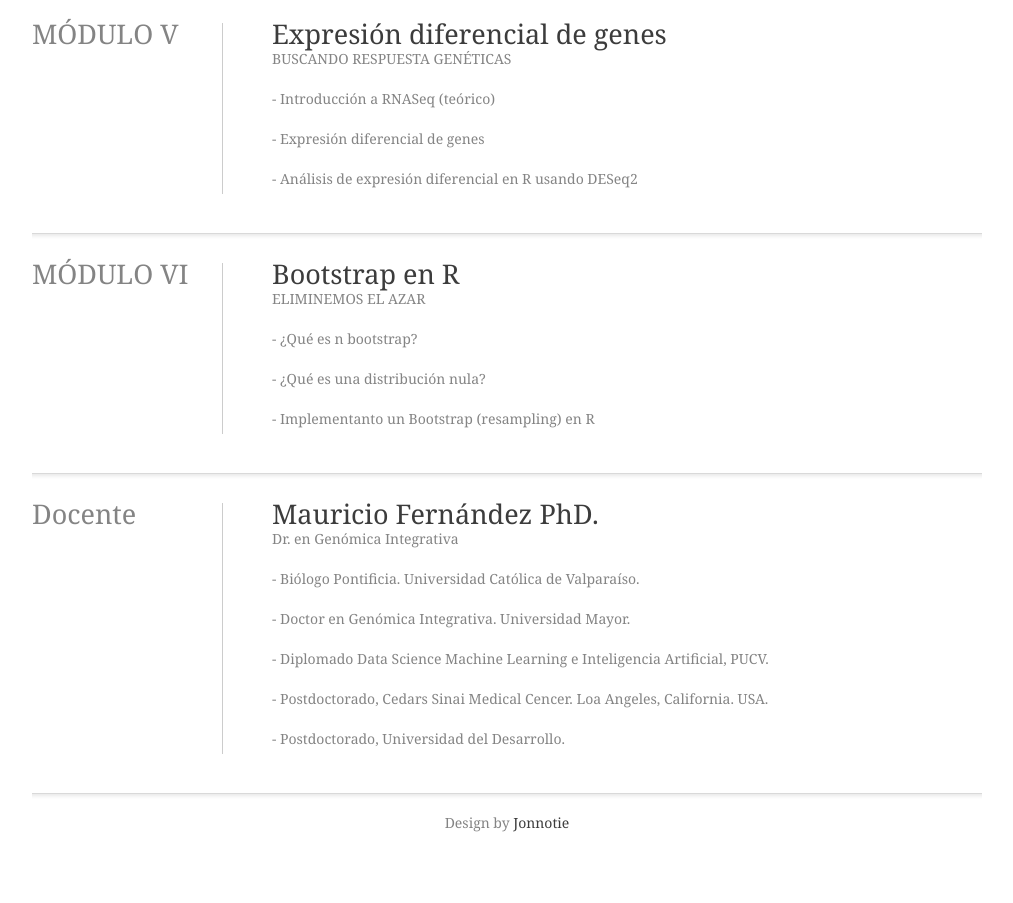
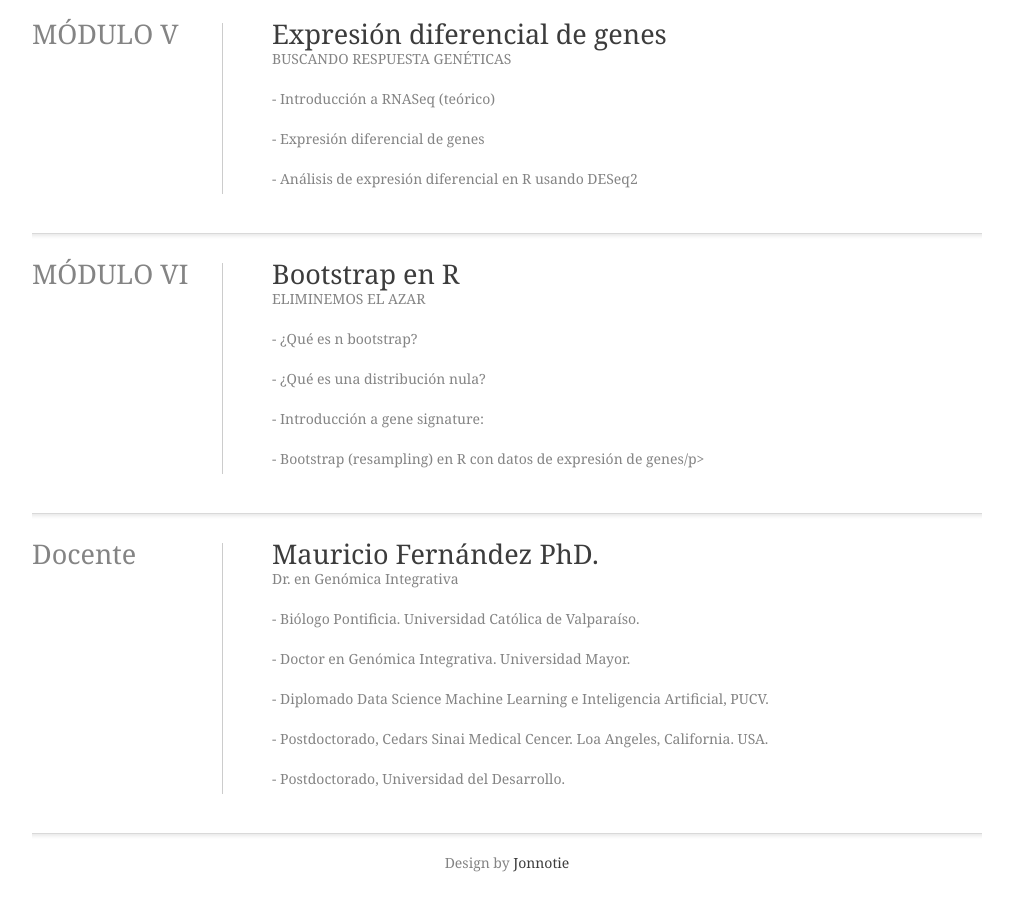
Before and after one commit to EnhancerAcademy/bioinformatica_R, a plain HTML site: page index.html in a window 1280 px wide. Shown: the part 2807-3710 px from the top of the page, without its empty margins (133-1146 px from the left). Before the commit the page ends 3670 px from the top, so only its background shows below. Drawn offline with nearby package versions, Linux system fonts and the light colour scheme.

Commit message:
Update index.html

```diff
--- a/index.html
+++ b/index.html
@@ -135,7 +135,8 @@
       <div class="description">
       <p>- ¿Qué es n bootstrap?</p>
       <p>- ¿Qué es una distribución nula?</p>
-      <p>- Implementanto un Bootstrap (resampling) en R</p>
+      <p>- Introducción a gene signature:</p>
+      <p>-     Bootstrap (resampling) en R con datos de expresión de genes/p>
 
       </div>
   </div>
```
